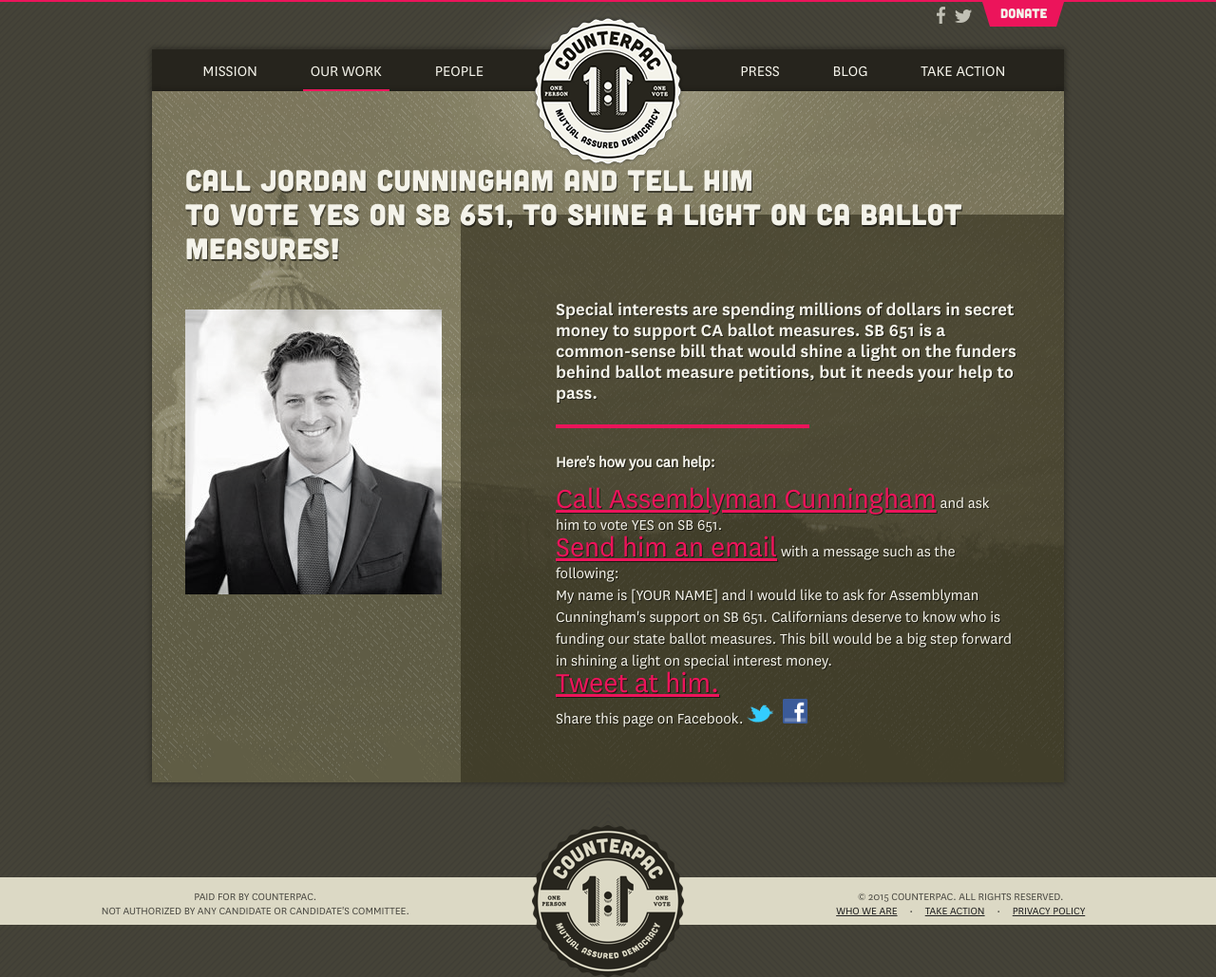
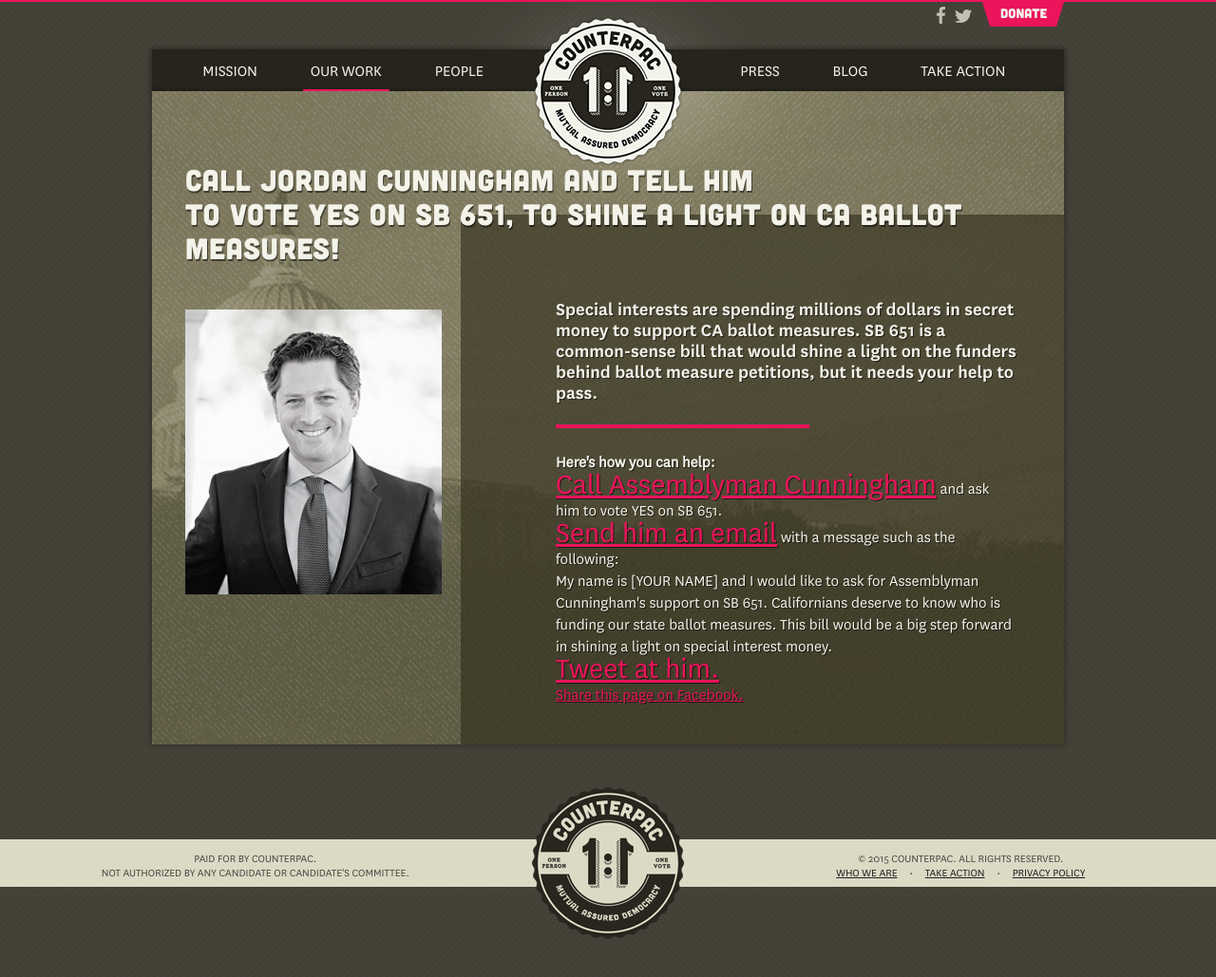
Before and after one commit to counterpac/counterpac.github.io, a Jekyll site: the page built from campaigns/california-ad35-2017/call-jordan-cunningham.html, in a window 1280 px wide. Shown: the whole page at 95% size. Built offline with Jekyll 4.4.1, drawn with Linux system fonts in a browser that asks for light colours; nearby versions of some CDN libraries; after the commit the page ends 989 px from its top, so only the background shows below that.

Commit message:
ad35 update
ad35 update

```diff
--- a/campaigns/california-ad35-2017/call-jordan-cunningham.html
+++ b/campaigns/california-ad35-2017/call-jordan-cunningham.html
@@ -15,7 +15,7 @@
       </div>
       <div class="text_summary translucent invert">
         <strong class="h2 emphasis under_emphasis">Special interests are spending millions of dollars in secret money to support CA ballot measures. SB 651 is a common-sense bill that would shine a light on the funders behind ballot measure petitions, but it needs your help to pass.</strong>
-        <p><span style="font-weight:bold;">Here's how you can help:</span>
+		<span style="font-weight:bold;">Here's how you can help:</span>
         	<ol>
         		<li>
         			<span style="font-size:32px;"><a href="tel:916-319-2035">Call Assemblyman Cunningham</a></span> and ask him to vote YES on SB 651.
@@ -28,7 +28,7 @@
         			<span style="font-size:32px;"><a href="https://twitter.com/intent/tweet?text=.@Cunning_Jordan%20please%20stand%20up%20to%20%23darkmoney%20in%20CA%20by%20voting%20yes%20on%20%23SB651%20and%20shining%20a%20light%20on%20the%20%24%20behind%20CA%20ballot%20measures%21">Tweet at him.</a></span>
         		</li>
         		<li>
-Share this page on Facebook. <a href="http://bit.ly/call-kirk-tweet" target="_blank"><img src="http://www.counterpac.org/images/twitter_logo_test1.png" alt="On Twitter" width="28" height="20" border="0" /></a><a href="http://bit.ly/call-kirk-fb" target="_blank"><img style="margin-left:10px;" src="http://www.counterpac.org/images/facebook_logo_for_site.png" alt="On Facebook" width="26" height="26" border="0" /></a></p>
+	<a href="http://bit.ly/call-kirk-fb" target="_blank">Share this page on Facebook.</a>
 				</li>
 			</ol>
   </div>
```
Also changed, not shown: 1 other file.
